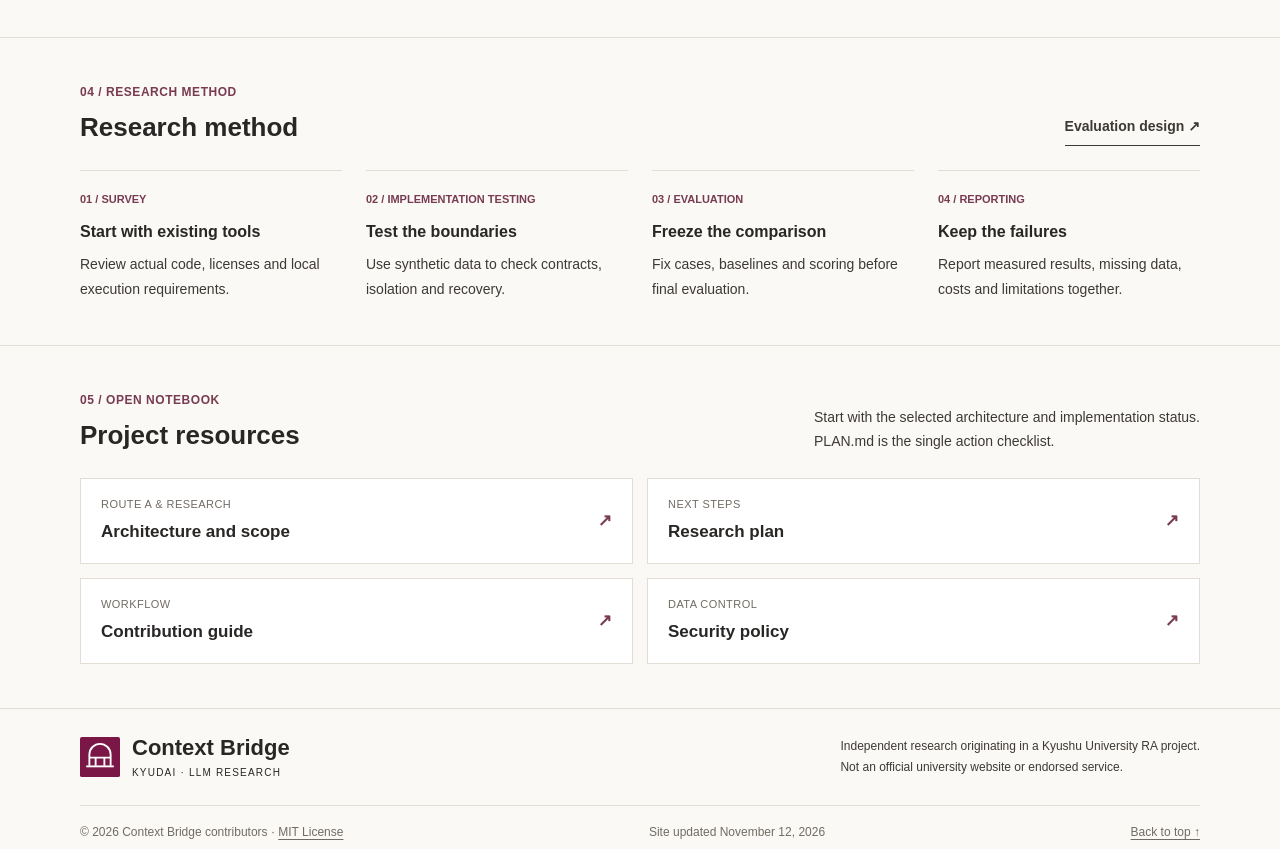
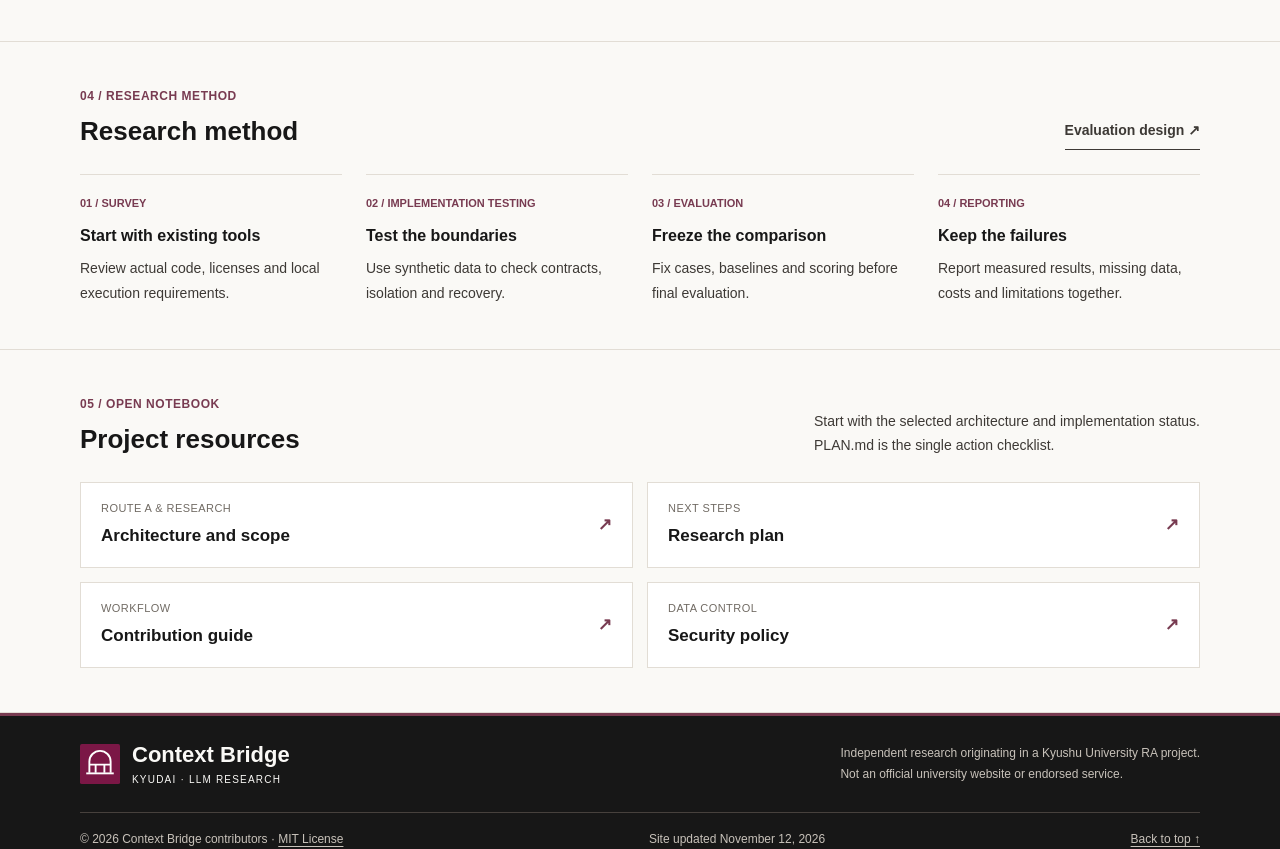
Before and after one commit to lorendw7/kyudai-llm-context-bridge, a plain HTML site: page website/index.html in a window 1280 px wide. Shown: the part 1951-2800 px from the top of the page. Drawn offline with Linux system fonts and the light colour scheme.

Commit message:
Add restrained black accents to warm website palette

```diff
--- a/website/assets/style.css
+++ b/website/assets/style.css
@@ -3,7 +3,9 @@
   color-scheme: only light;
   --accent: #783b51;
   --accent-dark: #5d2c3e;
-  --heading: #292725;
+  --heading: #171717;
+  --footer-text: #c8c2ba;
+  --footer-line: #47413d;
   --text: #3d3935;
   --muted: #716b64;
   --canvas: #faf9f6;
@@ -40,7 +42,7 @@ button { font: inherit; }
 .text-link { display: inline-block; padding-block: 6px; border-bottom: 1px solid currentColor; font-size: 14px; font-weight: 700; }
 
 /* Header and project introduction */
-.masthead { background: var(--surface); border-bottom: 3px solid var(--accent); }
+.masthead { background: var(--surface); border-top: 4px solid var(--heading); border-bottom: 3px solid var(--accent); }
 .header { display: flex; align-items: center; justify-content: space-between; gap: 24px; min-height: 92px; }
 .brand { display: inline-flex; align-items: center; gap: 12px; color: var(--heading); font: 700 25px/1.2 Arial, sans-serif; white-space: nowrap; }
 .brand img { flex: 0 0 auto; }
@@ -121,10 +123,14 @@ button { font: inherit; }
 noscript p { margin-top: 18px; font-size: 14px; }
 
 /* Footer and accessibility */
+.site-footer { background: var(--heading); color: var(--canvas); border-top: 3px solid var(--accent); }
+.site-footer .brand { color: var(--canvas); }
+.site-footer a:hover { color: var(--surface); }
+.site-footer a:focus-visible { outline-color: var(--canvas); }
 .footer-top { display: flex; align-items: center; justify-content: space-between; gap: 28px; padding-block: 26px; }
 .footer-top .brand { font-size: 22px; }
-.footer-top p { max-width: 550px; font-size: 12px; }
-.footer-bottom { display: flex; justify-content: space-between; flex-wrap: wrap; gap: 8px 20px; border-top: 1px solid var(--line); padding-block: 16px; color: var(--muted); font-size: 12px; }
+.footer-top p { max-width: 550px; color: var(--footer-text); font-size: 12px; }
+.footer-bottom { display: flex; justify-content: space-between; flex-wrap: wrap; gap: 8px 20px; border-top: 1px solid var(--footer-line); padding-block: 16px; color: var(--footer-text); font-size: 12px; }
 .footer-bottom a { text-decoration: underline; text-underline-offset: 3px; }
 .skip { position: fixed; z-index: 10; top: -100px; left: 12px; padding: 12px; background: var(--surface); color: var(--accent); }
 .skip:focus { top: 12px; }
--- a/website/index.html
+++ b/website/index.html
@@ -8,7 +8,7 @@
     <meta name="color-scheme" content="light">
     <title>Kyudai LLM Context Bridge — Carry the context</title>
     <link rel="icon" href="assets/mark.svg" type="image/svg+xml">
-    <link rel="stylesheet" href="assets/style.css?v=20261112-warm">
+    <link rel="stylesheet" href="assets/style.css?v=20261112-warm-ink">
     <link rel="alternate" hreflang="ja" href="ja.html">
     <script src="assets/demo.js" defer></script>
   </head>
@@ -223,7 +223,8 @@
         </div>
       </section>
     </main>
-    <footer class="wrap">
+    <footer class="site-footer">
+      <div class="wrap">
         <div class="footer-top">
           <a class="brand" href="index.html"><img src="assets/mark.svg" width="40" height="40" alt=""><span>Context Bridge<span class="brand-sub">KYUDAI · LLM RESEARCH</span></span></a>
           <p>Independent research originating in a Kyushu University RA project.<br>Not an official university website or endorsed service.</p>
@@ -233,6 +234,7 @@
           <span>Site updated November 12, 2026</span>
           <a href="#main">Back to top ↑</a>
         </div>
+      </div>
     </footer>
   </body>
 </html>
```
Also changed, not shown: website/ja.html (+4 -2 lines), 3 other files. Lines whose indentation alone changed are shown as unchanged.
